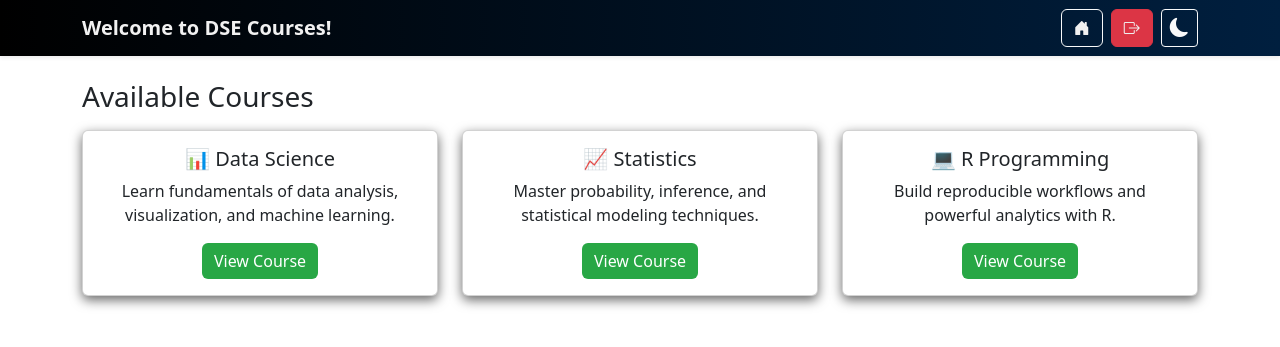
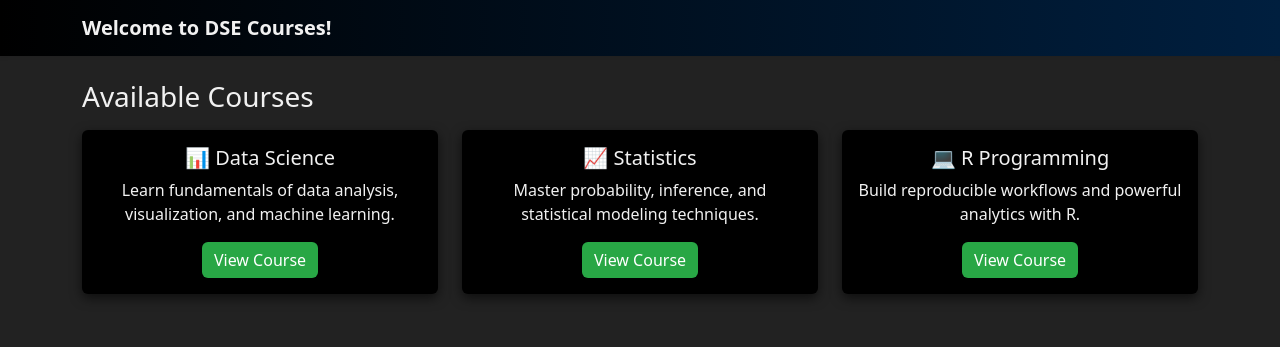
Before and after one commit to Evanson045/Courses, a Flask app: page /dashboard in a window 1280 px wide. Shown: the top 347 px of the page. Run offline with Flask 3, Linux system fonts and the light colour scheme; a user stored in the database is signed in; data comes from the database, SQL or seed files in the repository.

Commit message:
final commit

```diff
--- a/templates/base.html
+++ b/templates/base.html
@@ -9,57 +9,62 @@
   <link rel="stylesheet" href="https://cdn.jsdelivr.net/npm/bootstrap@5.3.0/dist/css/bootstrap.min.css">
   <link rel="stylesheet" href="https://cdn.jsdelivr.net/npm/bootstrap-icons@1.11.1/font/bootstrap-icons.css">
   <style>
-    body.dark-mode {
-      background-color: #222;
+    /* Dark Mode Base */
+    body {
+      background-color: #222; /* slightly softer black */
       color: #f1f1f1;
       transition: background-color 0.3s ease, color 0.3s ease;
     }
-    body.dark-mode .card {
-      background-color: #000;
+    .card {
+      background-color: #000; /* pure black for sleek look */
       color: #f1f1f1;
       border: none;
     }
-    body.dark-mode .navbar {
+    .navbar {
       background-color: #000 !important;
       box-shadow: 0 2px 6px rgba(0,0,0,0.6);
     }
-    #toggle-dark i {
-      font-size: 1.2rem;
-      vertical-align: middle;
+    .navbar-brand {
+      color: #f1f1f1 !important;
+    }
+    .btn-primary {
+      background-color: #28a745 !important; /* Green open buttons */
+      border: none !important;
+      color: #fff !important;
+    }
+    .btn-primary:hover {
+      background-color: #218838 !important;
+    }
+    .btn-warning {
+      background-color: #ffc107 !important; /* Yellow unlock/next/prev buttons */
+      border: none !important;
+      color: #000 !important;
+    }
+    .btn-warning:hover {
+      background-color: #e0a800 !important;
+    }
+    .login-prompt,
+    .auth-text {
+      color: #fff !important;
+    }
+    .login-prompt a,
+    .auth-text a {
+      color: #7ab3d8 !important;
+    }
+    .login-prompt a:hover,
+    .auth-text a:hover {
+      color: #ffc107 !important;
     }
   </style>
 </head>
 <body>
   <!-- Navbar -->
-  <nav class="navbar navbar-dark shadow-sm" style="background-color:#001f3f;">
+  <nav class="navbar navbar-dark shadow-sm">
     <div class="container d-flex justify-content-between align-items-center">
       <!-- Brand -->
-      <a class="navbar-brand fw-bold text-white" href="{{ url_for('index') }}">
+      <a class="navbar-brand fw-bold" href="{{ url_for('index') }}">
         Welcome to DSE Courses!
       </a>
-
-      <!-- Nav Items -->
-      <div class="d-flex align-items-center">
-        {% if session.get('user_id') %}
-          <a href="{{ url_for('dashboard') }}" class="btn btn-outline-light me-2" data-bs-toggle="tooltip" title="Home">
-            <i class="bi bi-house-door-fill"></i>
-          </a>
-          <a href="{{ url_for('logout') }}" class="btn btn-danger me-2" data-bs-toggle="tooltip" title="Logout">
-            <i class="bi bi-box-arrow-right"></i>
-          </a>
-        {% else %}
-          <a href="{{ url_for('login') }}" class="btn btn-outline-light me-2" data-bs-toggle="tooltip" title="Login">
-            <i class="bi bi-box-arrow-in-right"></i>
-          </a>
-          <a href="{{ url_for('register') }}" class="btn btn-success me-2" data-bs-toggle="tooltip" title="Register">
-            <i class="bi bi-person-plus-fill"></i>
-          </a>
-        {% endif %}
-        <!-- Toggle button with tooltip -->
-        <button id="toggle-dark" class="btn btn-sm btn-outline-light" data-bs-toggle="tooltip" title="Switch to Dark Mode">
-          <i class="bi bi-moon-fill"></i>
-        </button>
-      </div>
     </div>
   </nav>
 
@@ -80,30 +85,5 @@
 
   <!-- Scripts -->
   <script src="https://cdn.jsdelivr.net/npm/bootstrap@5.3.0/dist/js/bootstrap.bundle.min.js"></script>
-  <script>
-    // Enable tooltips globally
-    var tooltipTriggerList = [].slice.call(document.querySelectorAll('[data-bs-toggle="tooltip"]'))
-    var tooltipList = tooltipTriggerList.map(function (tooltipTriggerEl) {
-      return new bootstrap.Tooltip(tooltipTriggerEl)
-    })
-
-    const toggleBtn = document.getElementById('toggle-dark');
-    if (toggleBtn) {
-      if (localStorage.getItem('theme') === 'dark') {
-        document.body.classList.add('dark-mode');
-        toggleBtn.innerHTML = '<i class="bi bi-sun-fill"></i>';
-        toggleBtn.setAttribute('title', 'Switch to Light Mode');
-      }
-      toggleBtn.addEventListener('click', function() {
-        document.body.classList.toggle('dark-mode');
-        const isDark = document.body.classList.contains('dark-mode');
-        this.innerHTML = isDark
-          ? '<i class="bi bi-sun-fill"></i>'
-          : '<i class="bi bi-moon-fill"></i>';
-        this.setAttribute('title', isDark ? 'Switch to Light Mode' : 'Switch to Dark Mode');
-        localStorage.setItem('theme', isDark ? 'dark' : 'light');
-      });
-    }
-  </script>
 </body>
 </html>
```
